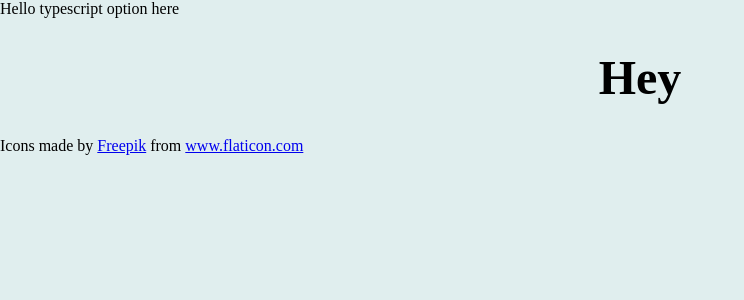
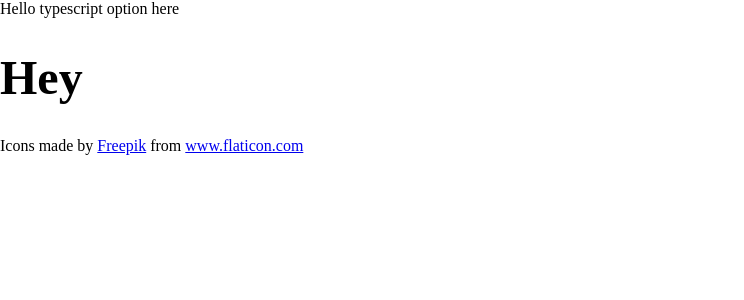
Before and after one commit to Cha0sGeiger/coingecko, a React app: page / in a window 1280 px wide. Shown: the top 300 px of the page, without its empty margins (0-744 px from the left). Built offline with nearby package versions, Linux system fonts and the light colour scheme; no server answers.

Commit message:
Fixed issue with scss imports, created list item to test api

```diff
--- a/src/App.scss
+++ /dev/null
@@ -1,4 +0,0 @@
-.hello {
-  display: flex;
-  justify-content: center;
-};
--- a/src/App.tsx
+++ b/src/App.tsx
@@ -1,11 +1,10 @@
 import React, { useEffect, useState } from 'react';
 import { getCoinsList } from './services/api';
-import './App.scss';
 
 const App = () => {
-  useEffect(() => {
-    getCoinsList.then((response) => console.log(response, 'response data'));
-  }, []);
+  // useEffect(() => {
+  //   getCoinsList.then((response) => console.log(response, 'response data'));
+  // }, []);
 
   return (
     <>
--- a/src/custom.d.ts
+++ b/src/custom.d.ts
@@ -1,9 +1,9 @@
-declare module "*.svg" {
+declare module '*.svg' {
   const content: any;
   export default content;
 }
 
-declare module "*.scss" {
+declare module '*.scss' {
   const content: string;
   export default content;
 }
--- /dev/null
+++ b/src/index.scss
@@ -0,0 +1,2 @@
+@use './styles/global';
+@use './styles/list';
--- a/src/styles/_global.scss
+++ b/src/styles/_global.scss
@@ -1,14 +1,23 @@
 @use "variables";
 
-body {
+:root {
+  padding: 0;
+  margin: 0;
+}
+
+body,
+html {
   margin: 0;
   box-sizing: border-box;
   border: 0;
   padding: 0;
-  background: #e0eeee;
 }
 
 h1 {
   font-size: 3rem;
   font-weight: 700;
 }
+
+h4 {
+  color: blue;
+}
--- /dev/null
+++ b/src/styles/_list.scss
@@ -0,0 +1,5 @@
+.list_item {
+  display: flex;
+  justify-content: space-around;
+  padding: 5px;
+}
--- a/src/styles/index.scss
+++ /dev/null
@@ -1 +0,0 @@
-@use "global";
--- a/webpack.config.js
+++ b/webpack.config.js
@@ -1,60 +1,50 @@
-const path = require("path");
-const MiniCssExtractPlugin = require("mini-css-extract-plugin");
-const HtmlWebpackPlugin = require("html-webpack-plugin");
-const { CleanWebpackPlugin } = require("clean-webpack-plugin");
-let mode = "development";
+const path = require('path');
+const MiniCssExtractPlugin = require('mini-css-extract-plugin');
+const HtmlWebpackPlugin = require('html-webpack-plugin');
+const { CleanWebpackPlugin } = require('clean-webpack-plugin');
+let mode = 'development';
 
-if (process.env.NODE_Env === "production") {
-  mode = "production";
+if (process.env.NODE_Env === 'production') {
+  mode = 'production';
 }
 
 module.exports = {
-  mode: "development",
+  mode: 'development',
 
-  entry: "./src/index.js",
+  entry: './src/index.js',
   output: {
-    path: path.resolve(__dirname, "dist"),
-    assetModuleFilename: "images/[hash][ext][query]",
+    path: path.resolve(__dirname, 'dist'),
+    assetModuleFilename: 'images/[hash][ext][query]',
   },
 
   module: {
     rules: [
       {
         test: /\.(png|jpe?g|gif|svg)$/i,
-        type: "asset",
+        type: 'asset',
       },
       {
         test: /\.(s[ac]|c)ss$/i,
         use: [
           {
             loader: MiniCssExtractPlugin.loader,
-            options: {
-              publicPath: "",
-              importLoaders: 1,
-              modules: true,
-            },
+            options: { publicPath: '' },
           },
-          "css-loader",
-          "postcss-loader",
-          "sass-loader",
+          'css-loader',
+          'postcss-loader',
+          'sass-loader',
         ],
-        include: /\.module\.scss$/,
-      },
-      {
-        test: /\.(s[ac]|c)ss$/i,
-        use: ["style-loader", "css-loader"],
-        exclude: /\.module\.(s[ac]|c)ss$/i,
       },
       {
         test: /\.(ts|js)x?$/,
         exclude: /node_modules/,
         use: {
-          loader: "babel-loader",
+          loader: 'babel-loader',
         },
       },
       {
         test: /\.html$/,
-        loader: "html-loader",
+        loader: 'html-loader',
       },
     ],
   },
@@ -62,16 +52,16 @@ module.exports = {
     new CleanWebpackPlugin(),
     new MiniCssExtractPlugin(),
     new HtmlWebpackPlugin({
-      template: "./src/index.html",
+      template: './src/index.html',
     }),
   ],
 
   resolve: {
-    extensions: [".tsx", ".ts", ".js"],
+    extensions: ['.tsx', '.ts', '.js'],
   },
-  devtool: "source-map",
+  devtool: 'source-map',
   devServer: {
-    contentBase: "./dist",
+    contentBase: './dist',
     hot: true,
     port: 9001,
   },
```
Also changed, not shown: src/components/list-item/list-item.tsx (added, +19 -0 lines), src/index.js (+4 -4 lines).
